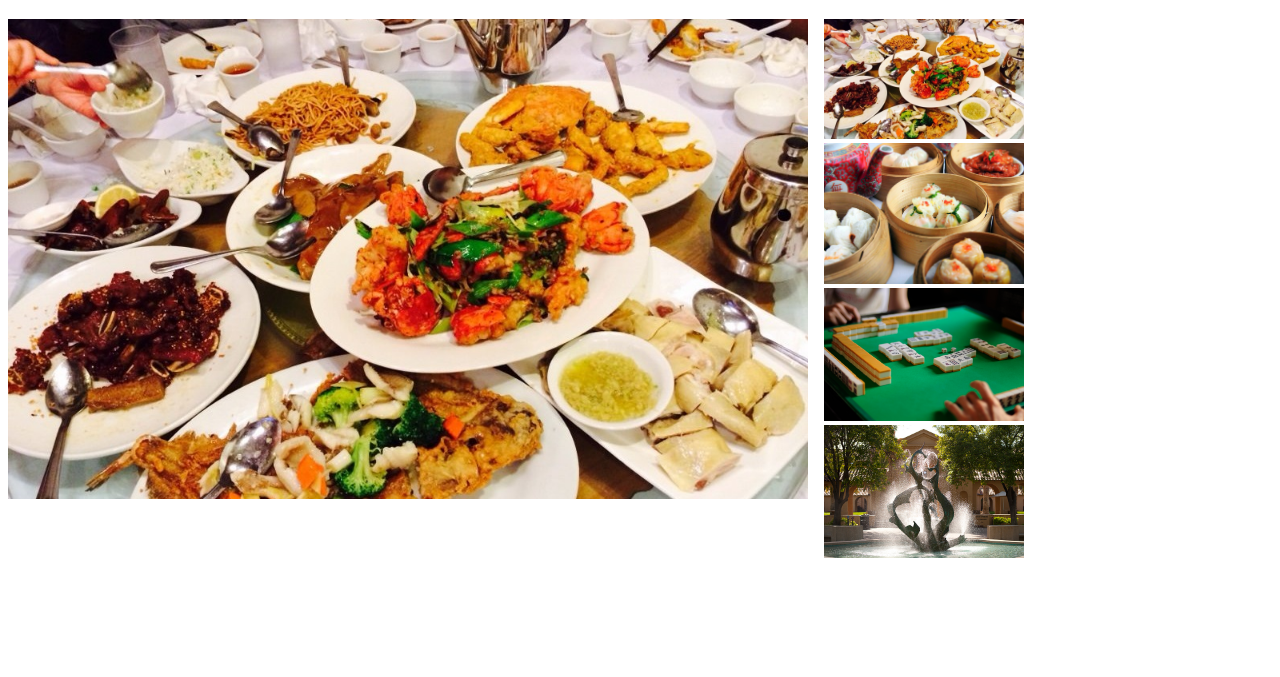
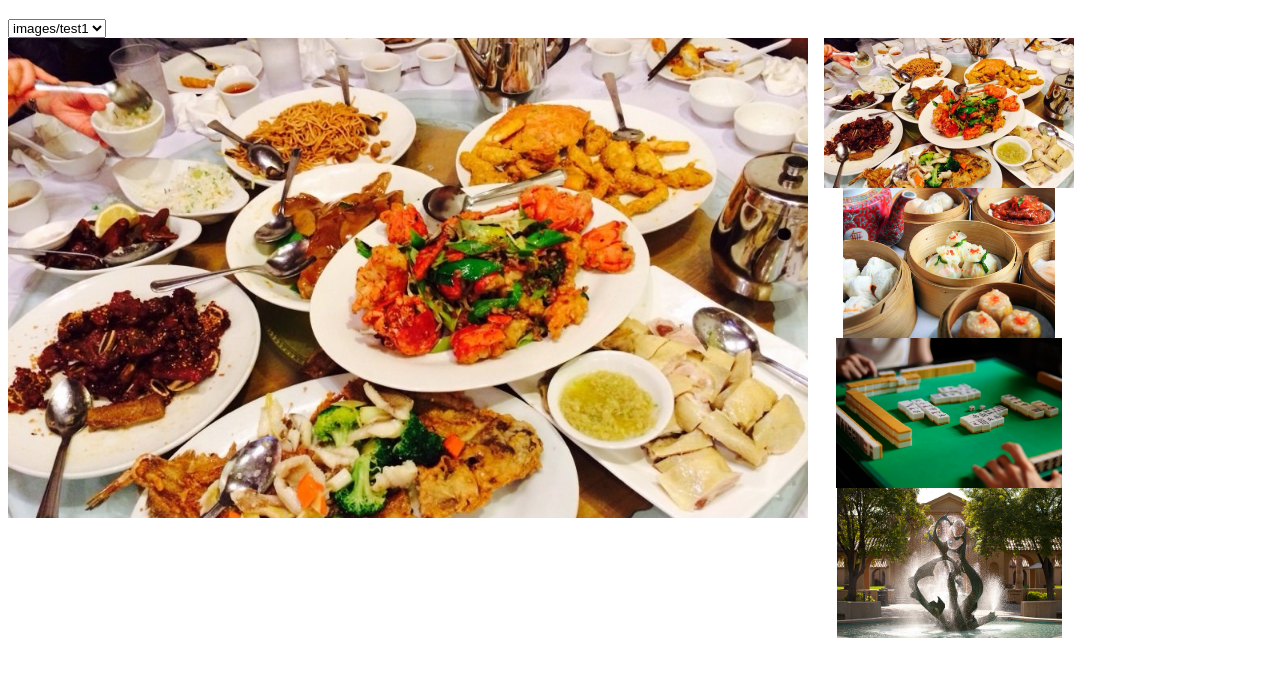
Before and after one commit to harrison8989/picture-browser, a plain HTML site: page examples/index.htm in a window 1280 px wide. Shown: the part 61-738 px from the top of the page. Drawn offline with Linux system fonts and the light colour scheme.

Commit message:
Can now switch between different folders using dropdown select menu

```diff
--- a/examples/index.htm
+++ b/examples/index.htm
@@ -7,7 +7,9 @@
     <link rel="icon" type="image/png" href="assets/favicon.ico">
     <title>Picture Browser</title>
 
+
     <style>
+      /* You can add your own styling, but here is one suggestion */
       #picture-browser-photo {
         float: left;
         padding-right: 1rem;
@@ -25,7 +27,9 @@
       }
 
       #picture-browser-list img {
-        width: 200px;
+        height: 150px;
+        display: block;
+        margin: 0 auto;
       }
       ul {
         margin: 0rem;
--- a/picture-browser.js
+++ b/picture-browser.js
@@ -6,19 +6,20 @@
 	var folder = '';
 	var photos = [];
 	var pictureElem = document.getElementById("picture-browser");
+	var selectWrapperElem;
+	var photoElem;
+	var listElem;
 	var metaFile = "files.txt";
 	var photoURL = "";
-
-	//Set up event listeners
-	function addEvents() {
-
-	}
 
 	//Get photos from the directory
 	function getPhotos(callback) {
 		var requestObj = new XMLHttpRequest();
 		requestObj.addEventListener("load", function() {
 			var rawPhotos = requestObj.responseText.split('\n');
+
+			//convert raw to new photos
+			photos = []
 			for(var i = 0; i < rawPhotos.length; i++) {
 				if(rawPhotos[i].length > 0)
 					photos.push(rawPhotos[i]);
@@ -34,11 +35,9 @@
 		return "<img src=\"" + folder + "/" + photo + "\">";
 	}
 
-	//Add photos to the elements
-	function addPhotos() {
+	//Add photos to the elements. Used as a callback function
+	function generateBrowserStructure() {
 		if(photos.length > 0) {
-			var photoElem = document.getElementById("picture-browser-photo");
-			var listElem = document.getElementById("picture-browser-list");
 			photoElem.innerHTML = formatIMGURL(photos[0]);
 
 			var ulElem = document.createElement("ul");
@@ -56,39 +55,63 @@
 				ulElem.appendChild(liElem);
 			});
 			listElem.appendChild(ulElem);
-
-			//add event listeners after photos have been added
-			addEvents(photoElem, listElem);
 		} else {
 			pictureElem.innerHTML = "<p>No images were found!</p>";
 		}
 	}
 
 	//Display the photos contained in one folder
-	function displayPhotos(folderID) {
-		folderID = folderID || 0;
-		folder = folders[folderID];
-		pictureElem.innerHTML = "";
+	function displayPhotos(targetFolder) {
+		folder = targetFolder || folders[0];
 
-		//create elements
-		var photoElem = document.createElement("div");
+		//reset divs
+		photoElem.innerHTML = "";
+		listElem.innerHTML = "";
+
+		//add images
+		var photos = getPhotos(generateBrowserStructure);
+	}
+
+	//Create elements of document
+	function initElements() {
+		//select
+		selectWrapperElem = document.createElement("div");
+		selectWrapperElem.setAttribute("id", "picture-browser-select");
+		var selectElem = document.createElement("select");
+		for(var i = 0; i < folders.length; i++) {
+			var optionElem = document.createElement("option");
+			optionElem.setAttribute("value", folders[i]);
+			optionElem.innerHTML = folders[i];
+			selectElem.appendChild(optionElem);
+		}
+		selectWrapperElem.appendChild(selectElem);
+
+		//add event handler for select
+		selectElem.onchange = function(event) {
+			displayPhotos(selectElem.value);
+			return true;
+		}
+
+		//photo and list
+		photoElem = document.createElement("div");
 		photoElem.setAttribute("id", "picture-browser-photo");
-		var listElem = document.createElement("div");
+		listElem = document.createElement("div");
 		listElem.setAttribute("id", "picture-browser-list");
+
+		//Actually add elements
+		pictureElem.appendChild(selectWrapperElem);
 		pictureElem.appendChild(photoElem);
 		pictureElem.appendChild(listElem);
-
-		//add images
-		var photos = getPhotos(addPhotos);
 	}
 
 	//Grab meta data from the html file to use folders
 	function initMetas() {
-		var metas = document.getElementsByTagName('meta');
+		var metas = document.getElementsByTagName("meta");
 		var folderString = '';
 		for(var i = 0; i < metas.length; i++) {
 			if(metas[i].getAttribute("name") === "picture-browser") {
 				folderString = metas[i].getAttribute("content");
+				break;
 			}
 		}
 		if(folderString !== '') {
@@ -98,8 +121,10 @@
 			}
 
 			//display photos
-			if(folders.length > 0)
+			if(folders.length > 0) {
+				initElements();
 				displayPhotos();
+			}
 		}
 	};
 
```
Also changed, not shown: examples/images/test2/amanda.jpg (added), examples/images/test2/cissy.png (added), examples/images/test2/colin.jpg (added), examples/images/test2/files.txt (added), examples/images/test2/jimmy.jpg (added), examples/images/test2/newton.jpg (added), examples/images/test2/stephen.jpg (added).
